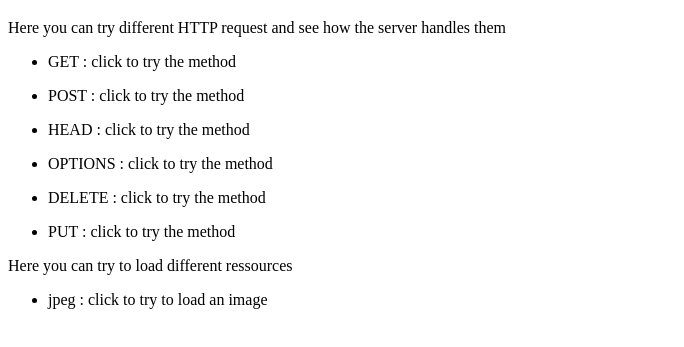
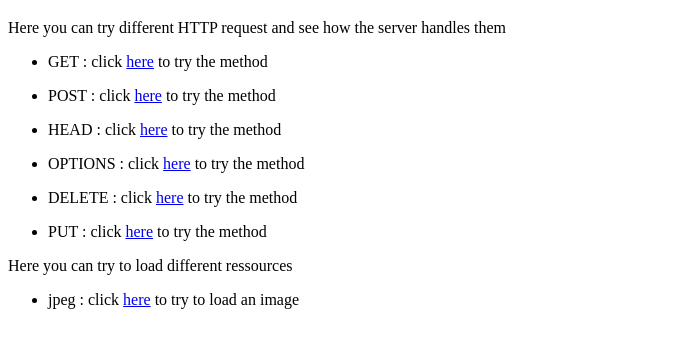
Before and after one commit to AlexDum-dev/Web_Server, a plain HTML site: page doc/index.html in a window 1280 px wide. Shown: the part 61-408 px from the top of the page, without its empty margins (0-684 px from the left). Drawn offline with Linux system fonts and the light colour scheme.

Commit message:
Update index.html

```diff
--- a/doc/index.html
+++ b/doc/index.html
@@ -10,17 +10,17 @@
     <h1>Welcome to the main page of our web server !</h1>
     <p>Here you can try different HTTP request and see how the server handles them</p>
     <ul>
-        <li><p>GET : click <a title="here" href="Adder.html"></a> to try the method</p></li>
-        <li><p>POST : click <a title="here" href="PostDisplay.html"></a> to try the method</p></li>
-        <li><p>HEAD : click <a title="here" href="TestHead.html"></a> to try the method</p></li>
-        <li><p>OPTIONS : click <a title="here" href="TestOptions.html"></a> to try the method</p></li>
-        <li><p>DELETE : click <a title="here" href="TestDelete.html"></a> to try the method</p></li>
-        <li><p>PUT : click <a title="here" href="#"></a> to try the method</p></li>
+        <li><p>GET : click <a href="Adder.html">here</a> to try the method</p></li>
+        <li><p>POST : click <a href="PostDisplay.html">here</a> to try the method</p></li>
+        <li><p>HEAD : click <a href="TestHead.html">here</a> to try the method</p></li>
+        <li><p>OPTIONS : click <a href="TestOptions.html">here</a> to try the method</p></li>
+        <li><p>DELETE : click <a href="TestDelete.html">here</a> to try the method</p></li>
+        <li><p>PUT : click <a href="#">here</a> to try the method</p></li>
     </ul>
 
     <p>Here you can try to load different ressources</p>
     <ul>
-        <li><p>jpeg : click <a title="here" href="TestAddingImage.html"></a> to try to load an image</p></li>
+        <li><p>jpeg : click <a href="TestAddingImage.html">here</a> to try to load an image</p></li>
     </ul>
 
 </body>
```
